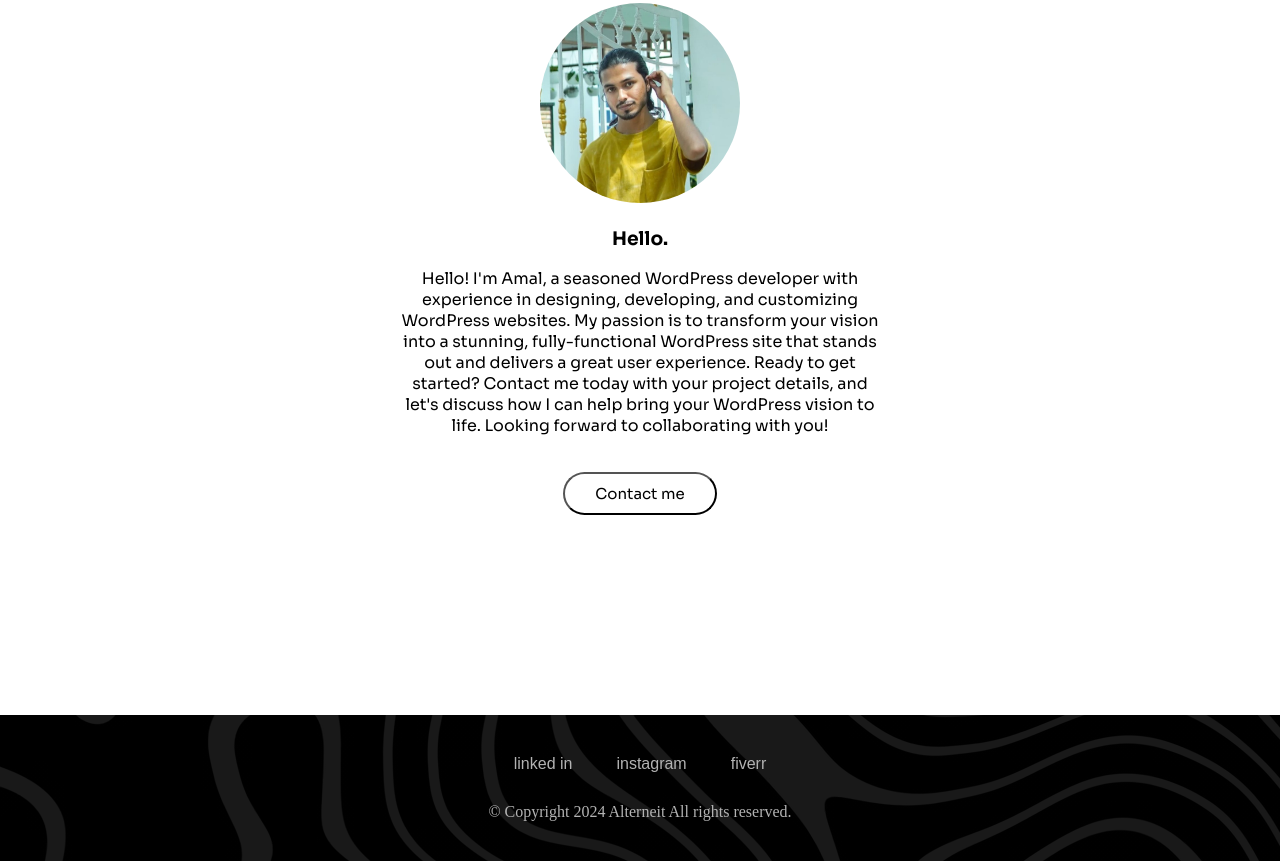
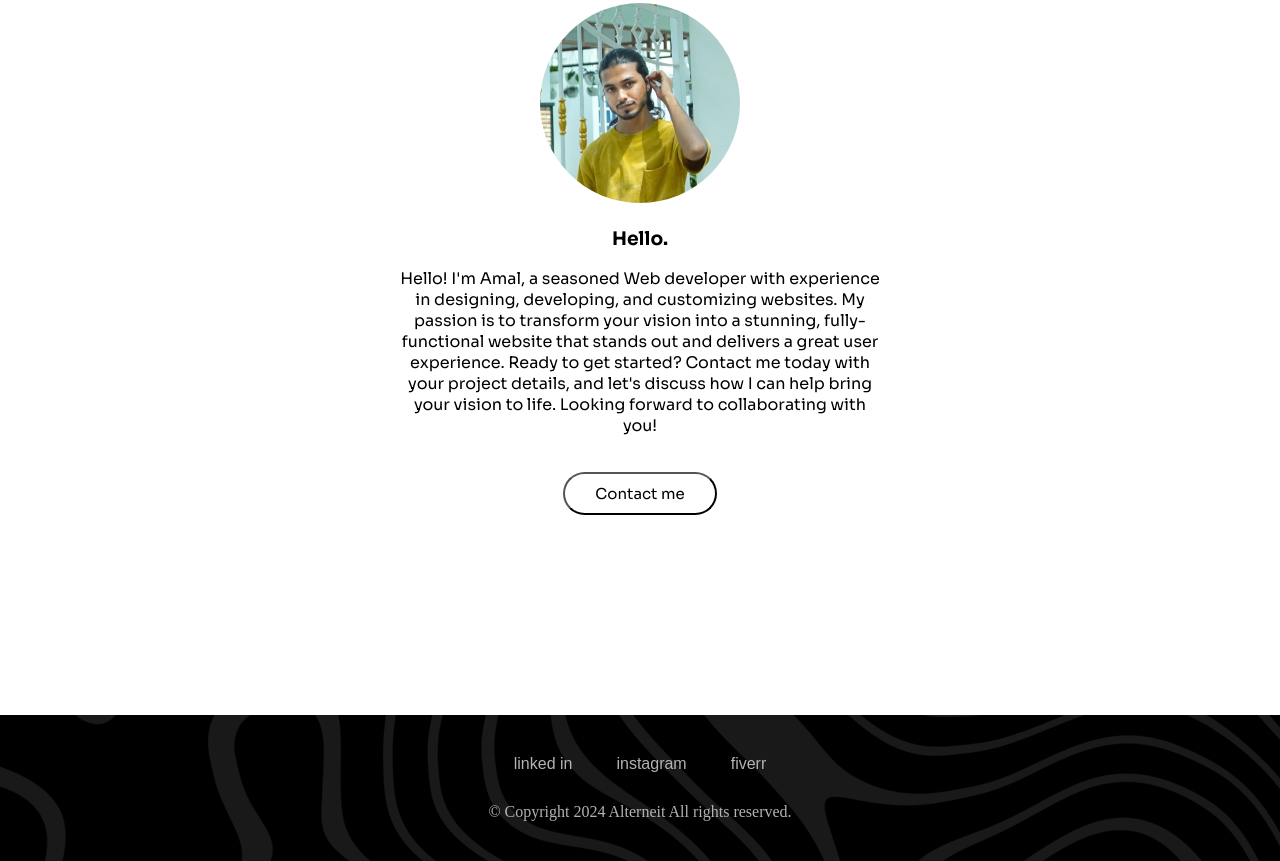
Before and after one commit to amalthorakkat/portfolio.1, a plain HTML site: page index.html in a window 1280 px wide. Shown: the part 3423-4284 px from the top of the page. Drawn offline with Linux system fonts and the light colour scheme.

Commit message:
Update index.html

```diff
--- a/index.html
+++ b/index.html
@@ -157,7 +157,7 @@
         <h1>About Me</h1>
         <img src="./images/me.jpg" alt="my profile picture" height="200">
         <h3>Hello.</h3>
-        <p>Hello! I'm Amal, a seasoned WordPress developer with experience in designing, developing, and customizing WordPress websites. My passion is to transform your vision into a stunning, fully-functional WordPress site that stands out and delivers a great user experience. Ready to get started? Contact me today with your project details, and let's discuss how I can help bring your WordPress vision to life. Looking forward to collaborating with you!</p>
+        <p>Hello! I'm Amal, a seasoned Web developer with experience in designing, developing, and customizing websites. My passion is to transform your vision into a stunning, fully-functional website that stands out and delivers a great user experience. Ready to get started? Contact me today with your project details, and let's discuss how I can help bring your vision to life. Looking forward to collaborating with you!</p>
         <a href="mailto:amalzx4@gmail.com"><button type="button"  class="button">Contact me</button></a>
     </div>
  </section>
```
